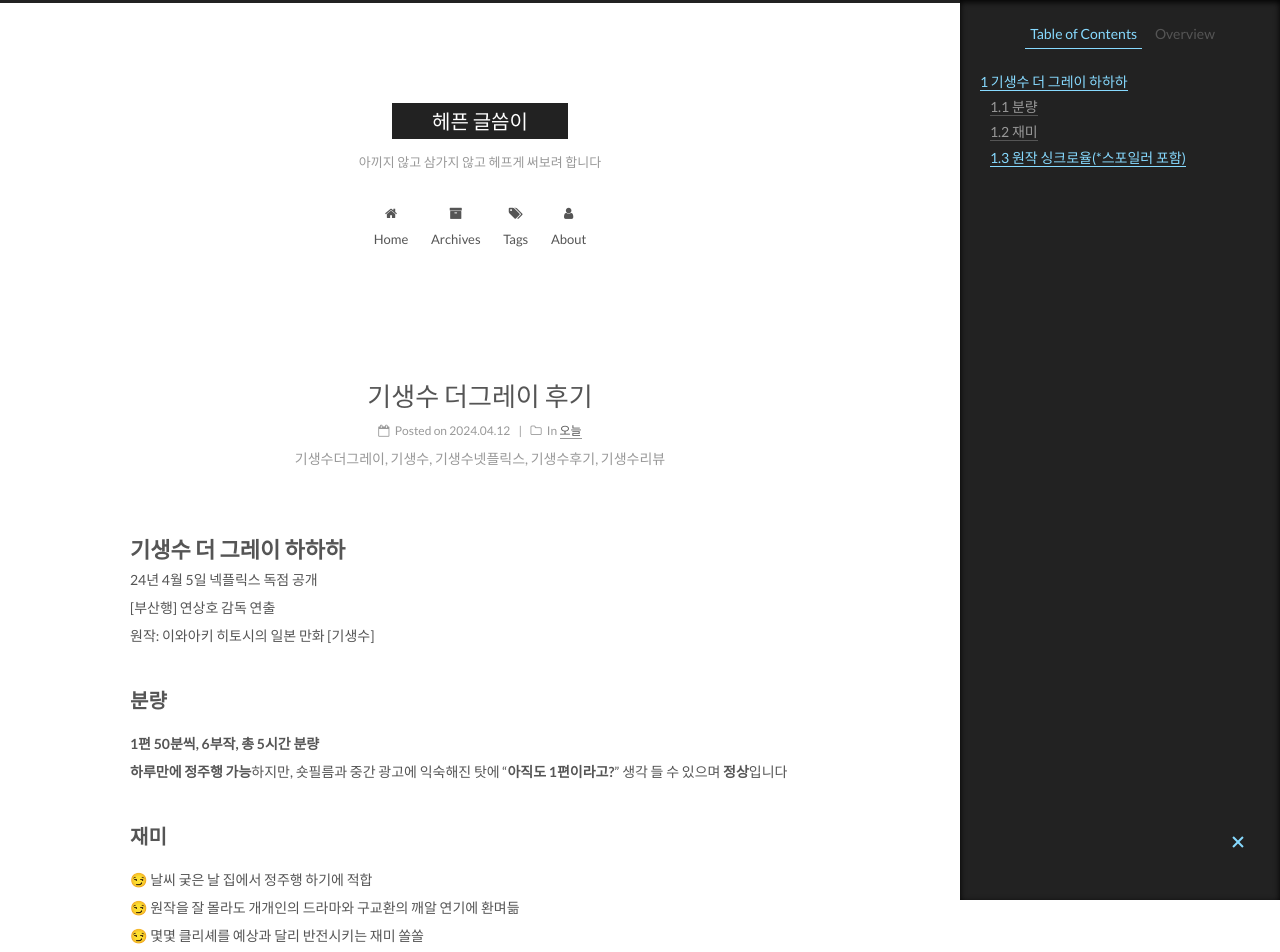
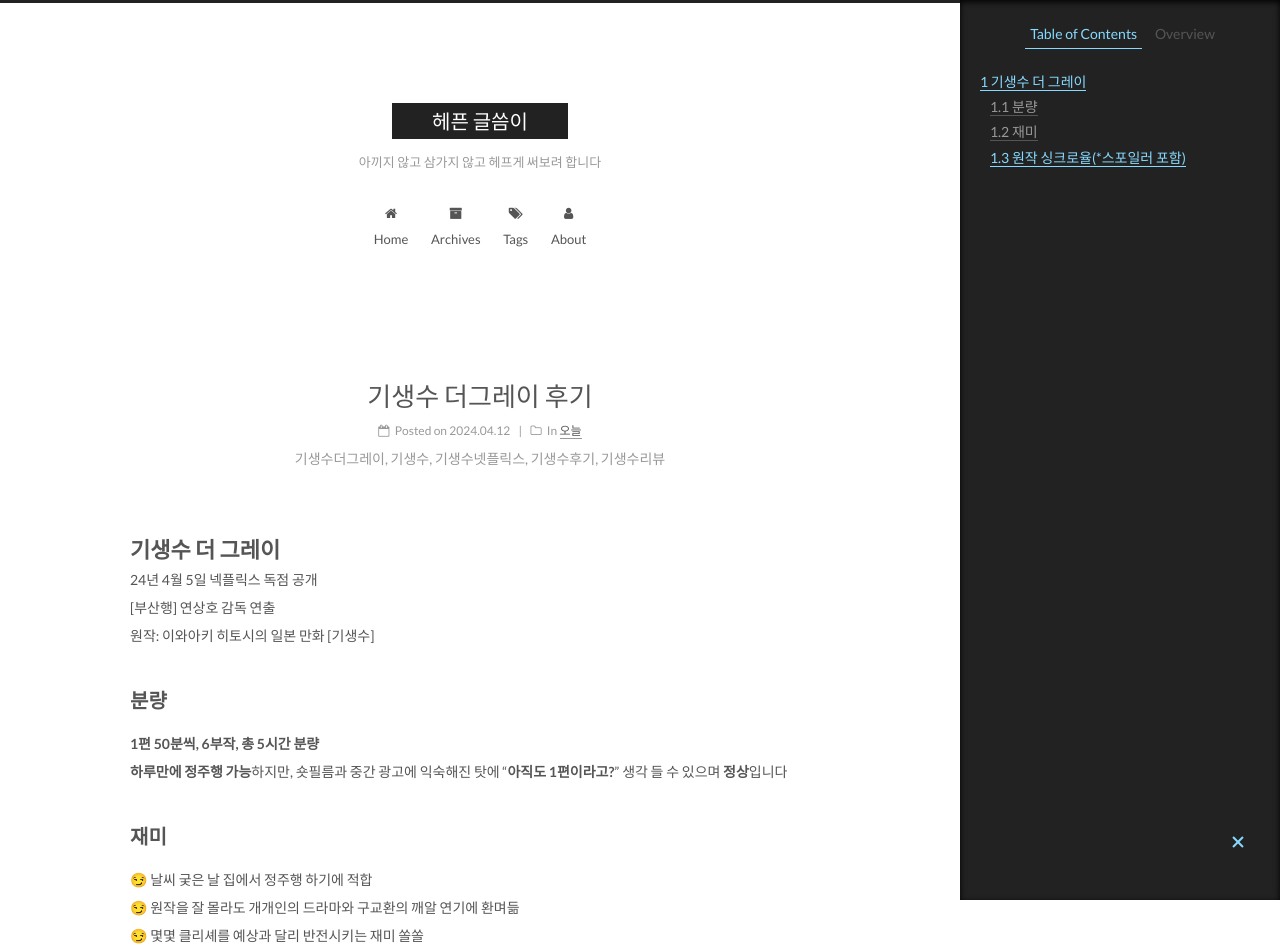
Before and after one commit to ybybgo/ybybgo.github.io, a Jekyll site: the page built from _posts/2024-04-12-daily.md, in a window 1280 px wide. Shown: the top 952 px of the page. Built offline with Jekyll 4.4.1, drawn with Linux system fonts in a browser that asks for light colours; emoji names are drawn with the system emoji font.

Commit message:
Update 2024-04-12-daily.md

```diff
--- a/_posts/2024-04-12-daily.md
+++ b/_posts/2024-04-12-daily.md
@@ -6,7 +6,7 @@ categories:
 tags: daily
 ---
 
-# 기생수 더 그레이 하하하
+# 기생수 더 그레이
 24년 4월 5일 넥플릭스 독점 공개<br>
 [부산행] 연상호 감독 연출<br>
 원작: 이와아키 히토시의 일본 만화 [기생수]<br>
```
